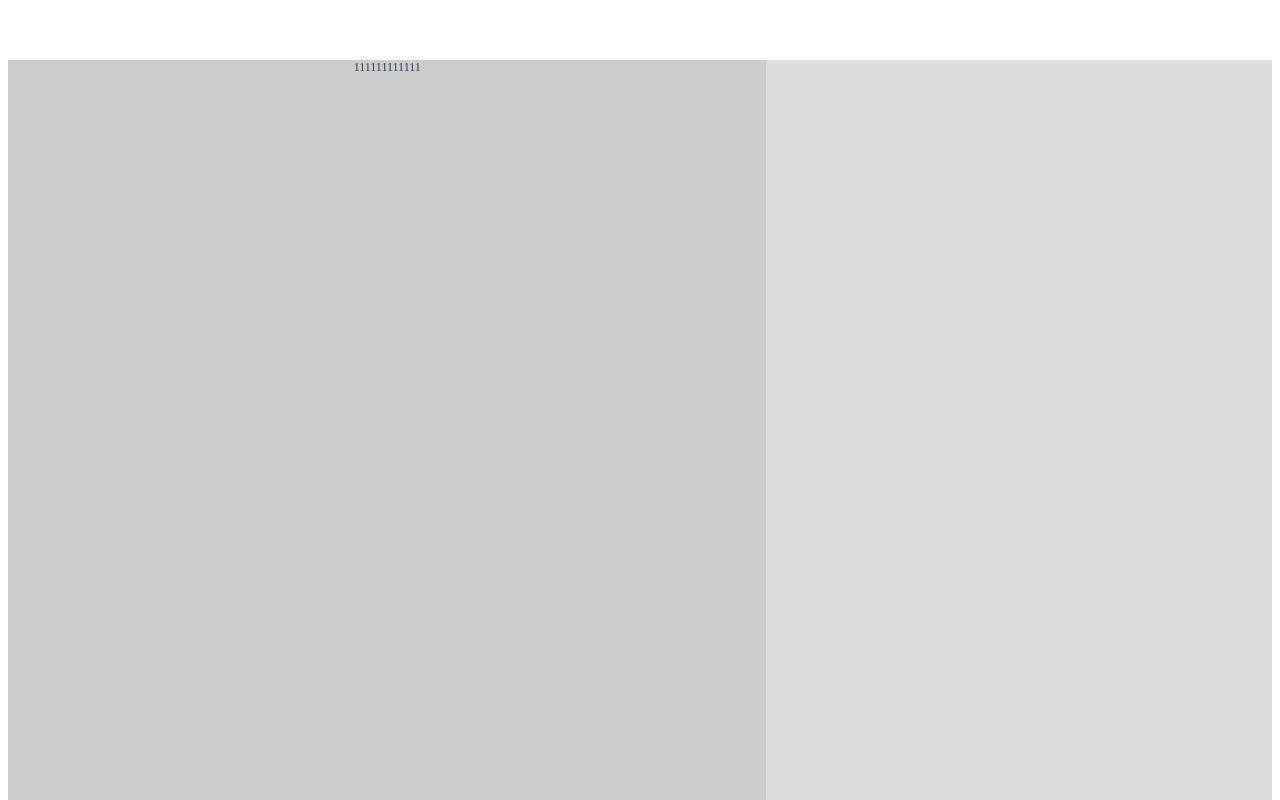
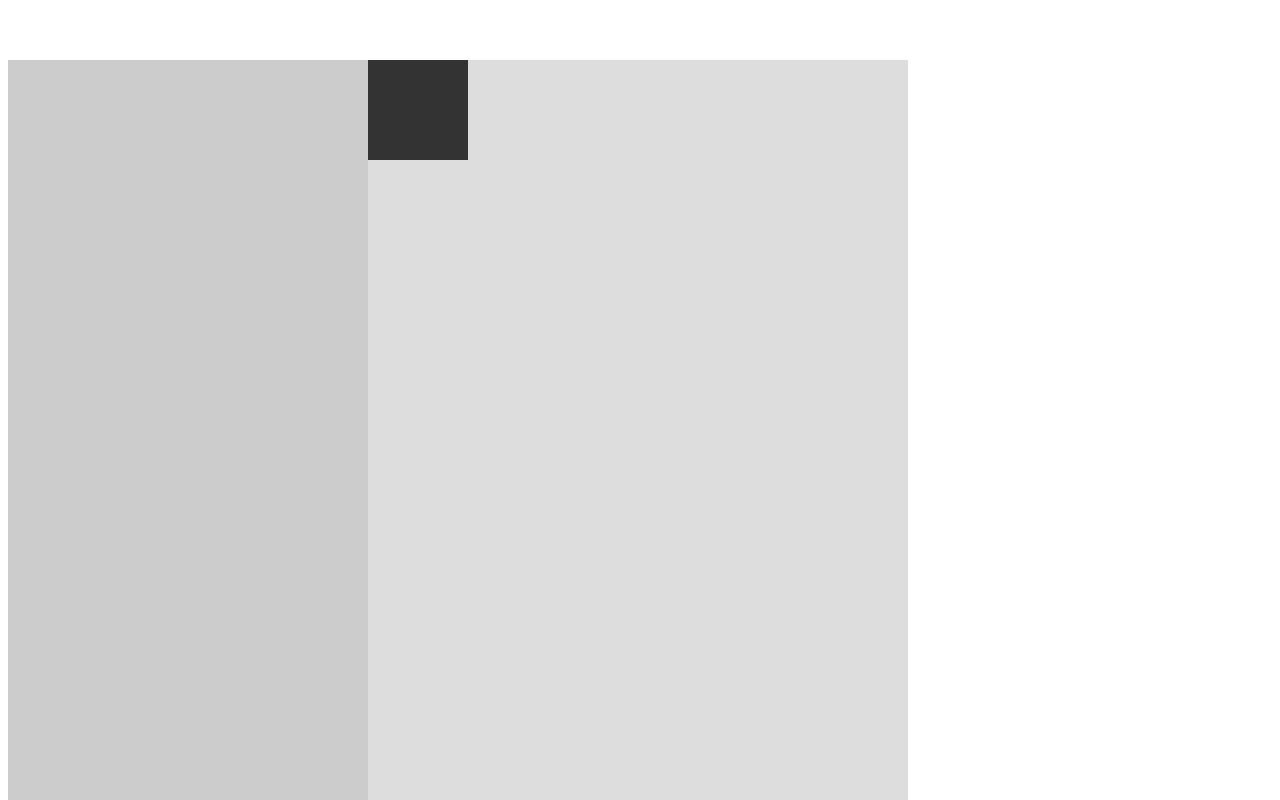
Before and after one commit to thisXiaoming/vue-pro-git, a Vue app: page /slider-eg in a window 1280 px wide. Shown: the top 800 px of the page. Built offline with nearby package versions, Linux system fonts and the light colour scheme.

Commit message:
优化slider

```diff
--- a/src/components/slider/slider.vue
+++ b/src/components/slider/slider.vue
@@ -1,8 +1,8 @@
 <template>
     <div class="slider">
-        <div class="slider-mask" :style="{height:sHeight}">
+        <div class="slider-mask">
             <div class="slider-inner" :style="{width:sWidth}">
-                111111111111
+                <slot></slot>
             </div>
         </div>
     </div>
@@ -13,21 +13,32 @@
         name: 'Slider',
         data() {
             return {
-                sWidth: '60%',
-                sHeight: '796px',
+                sWidth: '60%'
             }
         }
     }
 </script>
 
 <style lang="less" scoped>
-    .slider-mask {
-        background: #ddd;
-        z-index: 100
-    }
-    .slider-inner {
-        background: #ccc;
-        z-index: 200;
-        height: 100%
+    .slider {
+        width: 100%;
+        height: 100%;
+        .slider-mask {
+            position: relative;
+            background: #ccc;
+            z-index: 100;
+            width: 100%;
+            height: 100%;
+        }
+        .slider-inner {
+            position: absolute;
+            top: 0;
+            right: 0;
+            height: 100%;
+            background: #ddd;
+            z-index: 200;
+            transform: translate3d(0px, 0px, 0px);
+            transition: all 0.2s ease-out 0s;
+        }
     }
 </style>
--- a/src/views/slider-eg/slider-eg.vue
+++ b/src/views/slider-eg/slider-eg.vue
@@ -1,6 +1,8 @@
 <template>
-    <div>
-        <slider></slider>
+    <div class="slider-eg">
+        <slider>
+            <div class="slider-content"></div>
+        </slider>
     </div>
 </template>
 
@@ -14,6 +16,14 @@
 </script>
 
 <style lang="less" scoped>
-
+    .slider-eg{
+        width: 900px;
+        height: 900px;
+        .slider-content {
+            width: 100px;
+            height: 100px;
+            background-color: #333;
+        }
+    }
 
 </style>
```
